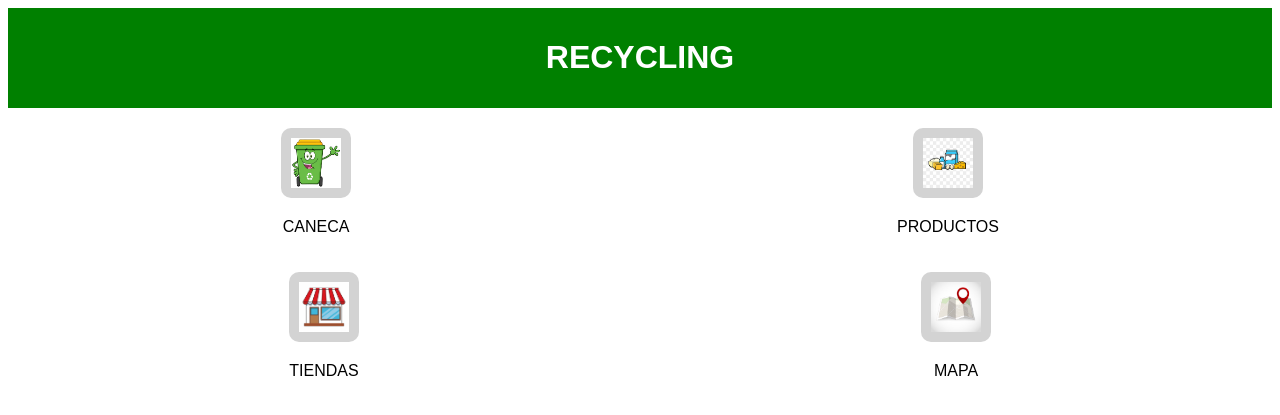
After one commit to JuanPugliese/Entrega3_ArquiSoftware, a Python web app: template src1/app/views/templates/Producto/dashboard.html in a window 1280 px wide. The commit adds this page. Shown: the top 415 px of the page. Run offline with Jinja, Linux system fonts and the light colour scheme; the template is opened without the code that fills it, so the values that code supplies are empty.

Commit message:
Edicion de codigo de vistas

```diff
--- a/src1/app/views/templates/Producto/consultarProducto.html
+++ b/src1/app/views/templates/Producto/consultarProducto.html
@@ -1,4 +1,3 @@
-<!-- Product Information Section -->
 <div class="product-info">
   <h1 class="product-name">Headphones</h1>
   <p class="product-description">Lorem ipsum dolor sit amet, consectetur adipiscing elit. Sed sit amet nulla auctor, vestibulum magna sed, convallis ex.</p>
--- /dev/null
+++ b/src1/app/views/templates/Producto/dashboard.html
@@ -0,0 +1,56 @@
+<!DOCTYPE html>
+<html>
+<head>
+    <style>
+        body {
+            font-family: Arial, sans-serif;
+        }
+        .header {
+            background-color: green;
+            color: white;
+            text-align: center;
+            padding: 10px;
+        }
+        .icon-row {
+            display: flex;
+            justify-content: space-around;
+            margin: 20px 0;
+        }
+        .icon {
+            text-align: center;
+        }
+        .icon img {
+            width: 50px;
+            height: 50px;
+            background-color: lightgrey;
+            border-radius: 10px;
+            padding: 10px;
+        }
+    </style>
+</head>
+<body>
+    <div class="header">
+        <h1>RECYCLING</h1>
+    </div>
+    <div class="icon-row">
+        <div class="icon">
+            <img src="./caneca.png" alt="Caneca">
+            <p>CANECA</p>
+        </div>
+        <div class="icon">
+            <img src="./productos.jpg" alt="Productos">
+            <p>PRODUCTOS</p>
+        </div>
+    </div>
+    <div class="icon-row">
+        <div class="icon">
+            <img src="./tienda.png" alt="Tiendas">
+            <p>TIENDAS</p>
+        </div>
+        <div class="icon">
+            <img src="./mapa.avif" alt="Mapa">
+            <p>MAPA</p>
+        </div>
+    </div>
+</body>
+</html>
```
Also changed, not shown: src1/app/views/templates/Producto/RegistrarProducto.html (line endings or trailing spaces), src1/app/views/templates/Producto/caneca.png (added), src1/app/views/templates/Producto/mapa.avif (added), src1/app/views/templates/Producto/productos.jpg (added), src1/app/views/templates/Producto/tienda.png (added). Lines whose indentation alone changed are shown as unchanged.
